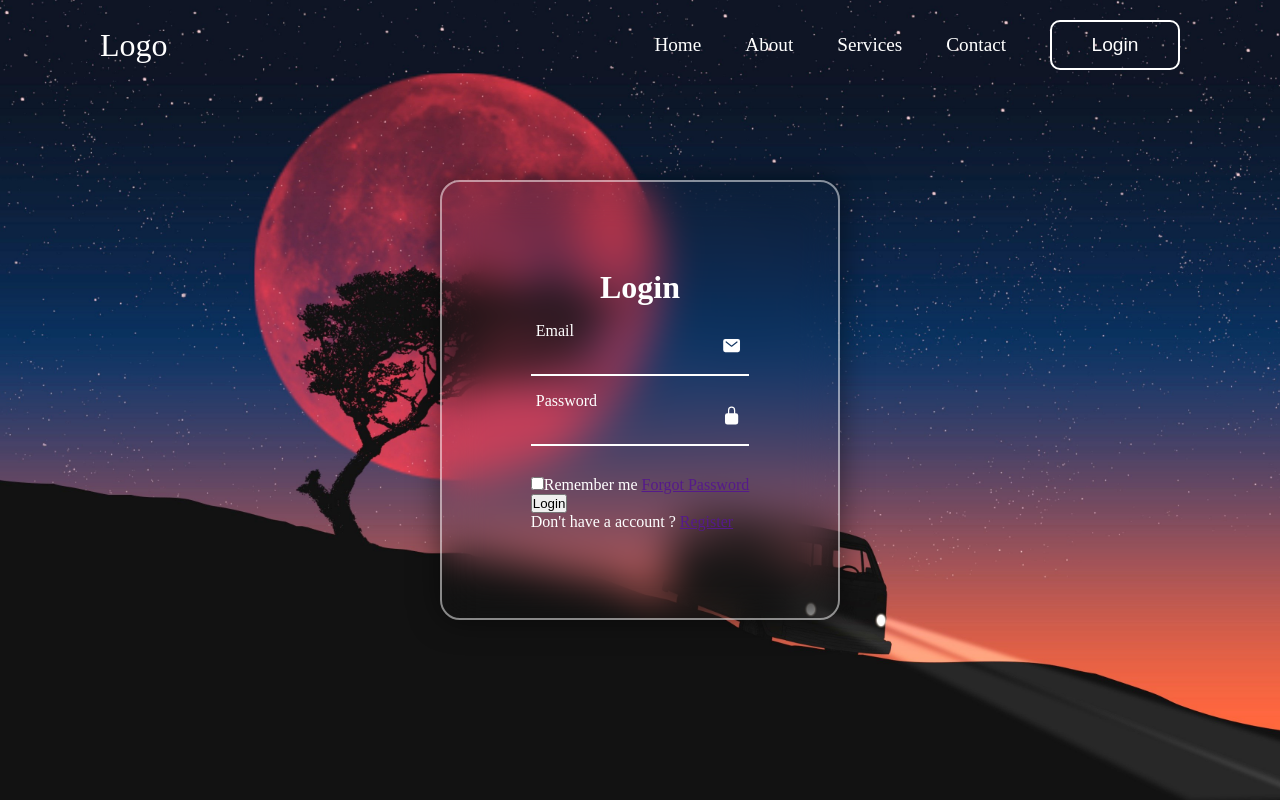
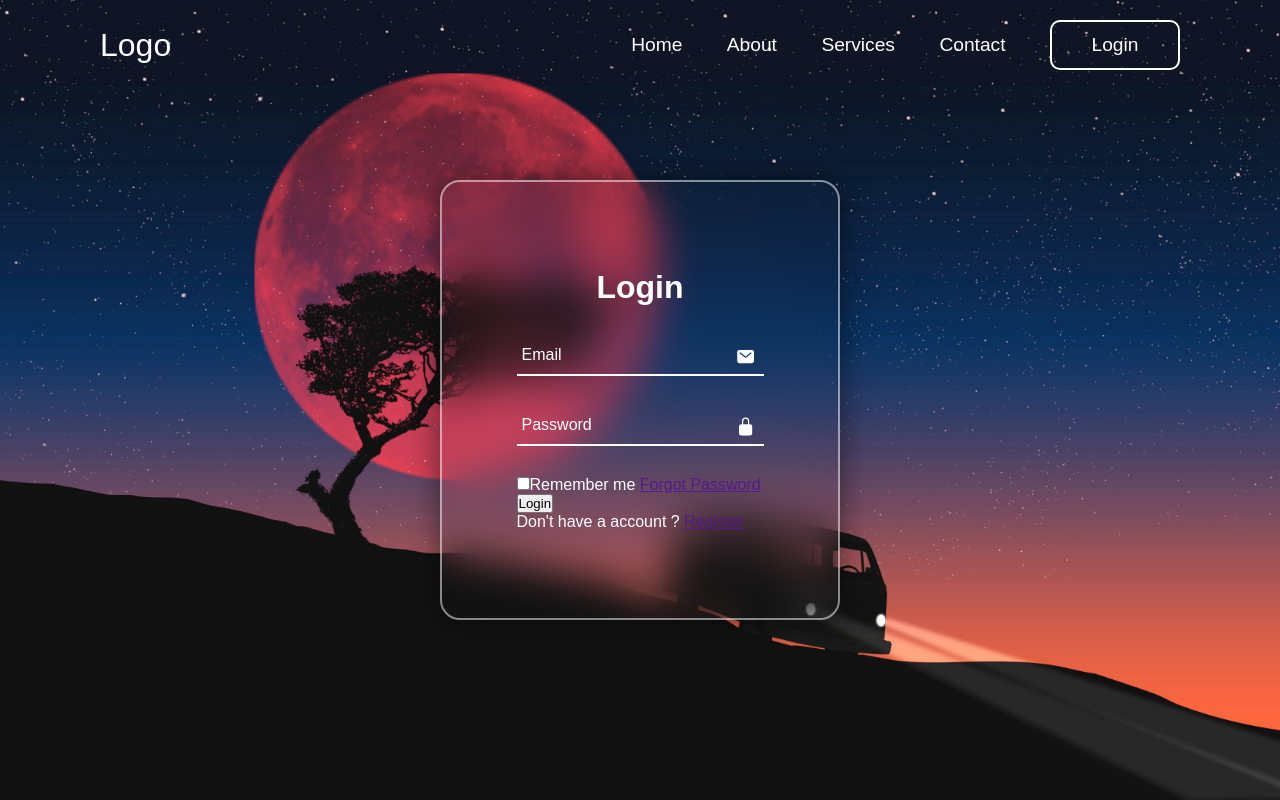
Before and after one commit to Al-AminDolar/LoginAndRegistration, a plain HTML site: page index.html in a window 1280 px wide. Drawn offline with nearby package versions, Linux system fonts and the light colour scheme.

Commit message:
login input

```diff
--- a/index.html
+++ b/index.html
@@ -32,13 +32,15 @@
         <h2>Login</h2>
         <form action="">
           <div class="input-box">
-            <ion-icon class="icon" name="mail"></ion-icon>
-            <input type="email" />
+            <span class="icon"> <ion-icon name="mail"></ion-icon></span>
+
+            <input type="email" required />
             <label for="">Email</label>
           </div>
           <div class="input-box">
-            <ion-icon class="icon" name="lock-closed"></ion-icon>
-            <input type="password" />
+            <span class="icon"> <ion-icon name="lock-closed"></ion-icon></span>
+
+            <input type="password" required />
             <label for="">Password</label>
           </div>
 
--- a/style.css
+++ b/style.css
@@ -1,7 +1,9 @@
+@import url('https://fonts.googleapis.com/css2?family=Poppins:wght@500&display=swap');
 *{
     margin: 0;
     padding: 0;
     box-sizing: border-box;
+    font-family: 'poppiens',sans-serif;
 }
 
 body{
@@ -89,7 +91,7 @@ content: "";
 
 
 .warpper{
-    position: relative;
+position: relative;
     width: 400px;
     height: 440px;
     border: 2px solid rgba(255,255,255,.5);
@@ -125,7 +127,6 @@ h2{
     transform: translateY(-50%);
     font-size: 1em;
     color: #fff;
-    font-weight: 500;
     pointer-events: none;
     transition: .5s;
 }
@@ -137,20 +138,20 @@ input:valid ~ label{
 
 
 .input-box input{
-
     width: 100%;
     height: 100% ;
     background: transparent;
     border: none;
     outline: none;
-
+    color: #fff;
+    font-size: 1em;
+    padding: 0 35px 0 5px;
 }
 
 .input-box .icon{
     position: absolute;
     font-size: 1.2em;
     right: 8px;
-    line-height:57px;
-   color:#fff;
-
+    color:#fff;
+    line-height: 48px;
 }
```
